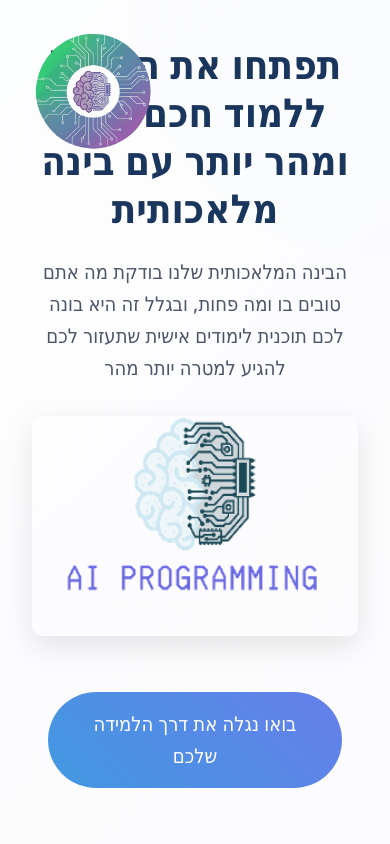
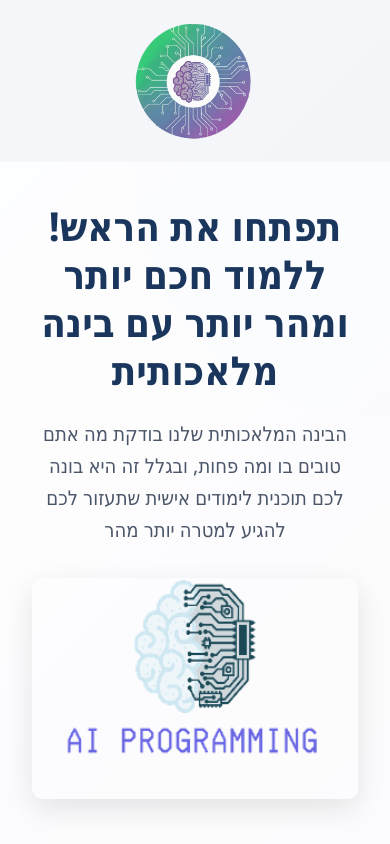
Before and after one commit to nadavnaveh/landing-page-1, a plain HTML site: page index.html in a window 390 px wide. Shown: the top 844 px of the page. Drawn offline with Linux system fonts and the light colour scheme.

Commit message:
Update index.html

```diff
--- a/index.html
+++ b/index.html
@@ -6,12 +6,26 @@
     <title>למידה חכמה עם בינה מלאכותית</title>
     <link href="https://cdnjs.cloudflare.com/ajax/libs/font-awesome/6.0.0/css/all.min.css" rel="stylesheet">
     <style>
-        /* Logo Styles */
+        /* Logo Styles - Updated for mobile */
         .logo-container {
             position: absolute;
             top: 20px;
             left: 20px;
             z-index: 1000;
+        }
+
+        @media (max-width: 768px) {
+            .logo-container {
+                position: relative;
+                top: 10px;
+                left: auto;
+                text-align: center;
+                margin-bottom: 20px;
+            }
+
+            .hero-content {
+                padding-top: 0;
+            }
         }
 
         .logo {
@@ -548,4 +562,8 @@
                 <a href="https://www.instagram.com/software.creators.ai" target="_blank"><i class="fab fa-instagram"></i></a>
                 <a href="mailto:softwarecreatorsai@hotmail.com"><i class="fas fa-envelope"></i></a>
             </div>
-            <p>&copy; 2025 למידה חכמה עם בינה מלאכותית. כל הזכויות שמ
+            <p>&copy; 2025 למידה חכמה עם בינה מלאכותית. כל הזכויות שמורות</p>
+        </div>
+    </footer>
+</body>
+</html>
```
